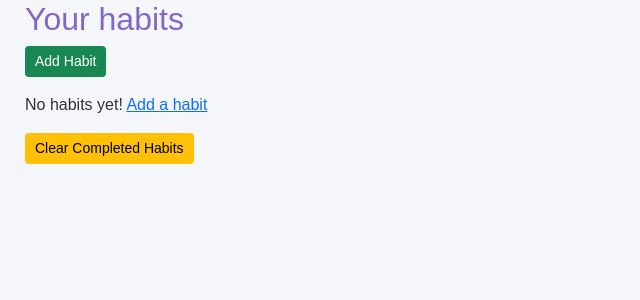
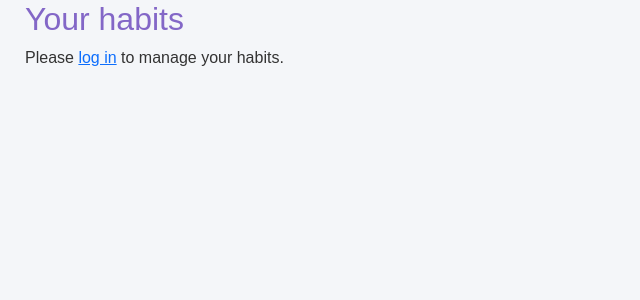
Before and after one commit to kulthoom12/habit_tracker, a Django app: template habits/templates/habits/index.html in a window 1280 px wide. Shown: the part 81-381 px from the top of the page, without its empty margins (0-640 px from the left). Run offline with Django 5.2, Linux system fonts and the light colour scheme; the template is opened without the code that fills it, so the values that code supplies are empty.

Commit message:
Hide buttons if not logged in

```diff
--- a/habits/templates/habits/index.html
+++ b/habits/templates/habits/index.html
@@ -5,38 +5,27 @@
 {% block content %}
 <h2>Your habits</h2>
 
-{# Habit Button #}
-<a href="{% url 'habits_create' %}" class="btn btn-success custom-add-habit-btn mb-3" aria-label="Add a new habit">Add
-  Habit</a>
-
-{# Habits List #}
+{% if user.is_authenticated %}
     {% if habits %}
+        <a href="{% url 'habits_create' %}" class="btn btn-success mb-3">Add Habit</a>
         <ul class="habits-list">
             {% for habit in habits %}
             <li class="habits-item">
-
-    {# Checklist #}
-    <label class="habits-checkbox" aria-label="Mark habit as completed">
-      <input type="checkbox" id="habits-{{ habit.id }}" {% if habit.completed_today %}checked{% endif %}
-        aria-checked="{% if habit.completed_today %}true{% else %}false{% endif %}">
+                <label class="habits-checkbox">
+                    <input type="checkbox" {% if habit.completed_today %}checked{% endif %}>
                     <span class="{% if habit.completed_today %}completed{% endif %}">{{ habit.title }}</span>
                 </label>
-
-    {# Edit Button #}
-    <a href="{% url 'habits_update' habit.pk %}" class="btn btn-primary btn-sm custom-edit-btn"
-      aria-label="Edit habit: {{ habit.title }}">Edit</a>
-
-    {# Delete Button #}
-    <a href="{% url 'habits_delete' habit.pk %}" class="btn btn-danger btn-sm custom-delete-btn"
-      aria-label="Delete habit: {{ habit.title }}">Delete</a>
+                <a href="{% url 'habits_update' habit.pk %}" class="btn btn-primary btn-sm">Edit</a>
+                <a href="{% url 'habits_delete' habit.pk %}" class="btn btn-danger btn-sm">Delete</a>
             </li>
             {% endfor %}
         </ul>
+        <a href="{% url 'habits_clear_completed' %}" class="btn btn-warning mt-3">Clear Completed Habits</a>
     {% else %}
         <p>No habits yet! <a href="{% url 'habits_create' %}">Add a habit</a></p>
     {% endif %}
+{% else %}
+    <p>Please <a href="{% url 'login' %}">log in</a> to manage your habits.</p>
+{% endif %}
 
-{# Clear Habits #}
-<a href="{% url 'habits_clear_completed' %}" class="btn btn-warning custom-clear-btn"
-  aria-label="Clear all completed habits">Clear Completed Habits</a>
 {% endblock %}
--- a/habits/urls.py
+++ b/habits/urls.py
@@ -1,13 +1,14 @@
 from django.urls import path
 from . import views
+from django.contrib.auth import views as auth_views
 
 urlpatterns = [
-    # Register and Login views
     path('register/', views.register, name='register'),
     path('login/', views.login_view, name='login'),
+    path('logout/', auth_views.LogoutView.as_view(next_page='login'), name='logout'),
 
-    # Habit Views
     path('', views.home, name='home'),
+
     path('habits/add/', views.habit_form, name='habits_create'),
     path('habits/edit/<int:pk>/', views.habit_form, name='habits_update'),
     path('habits/delete/<int:pk>/', views.habits_delete, name='habits_delete'),
```
Also changed, not shown: habits/views.py (+2 -24 lines). Lines whose indentation alone changed are shown as unchanged.
